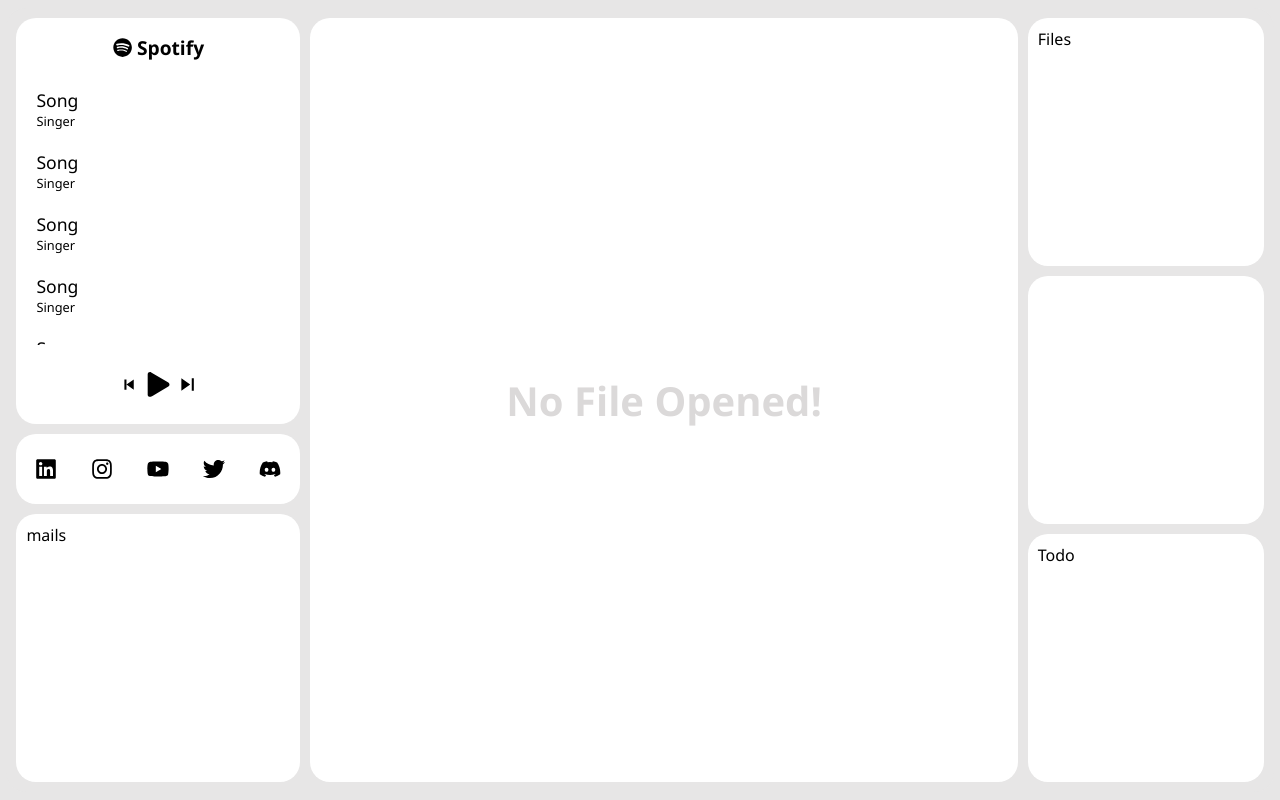
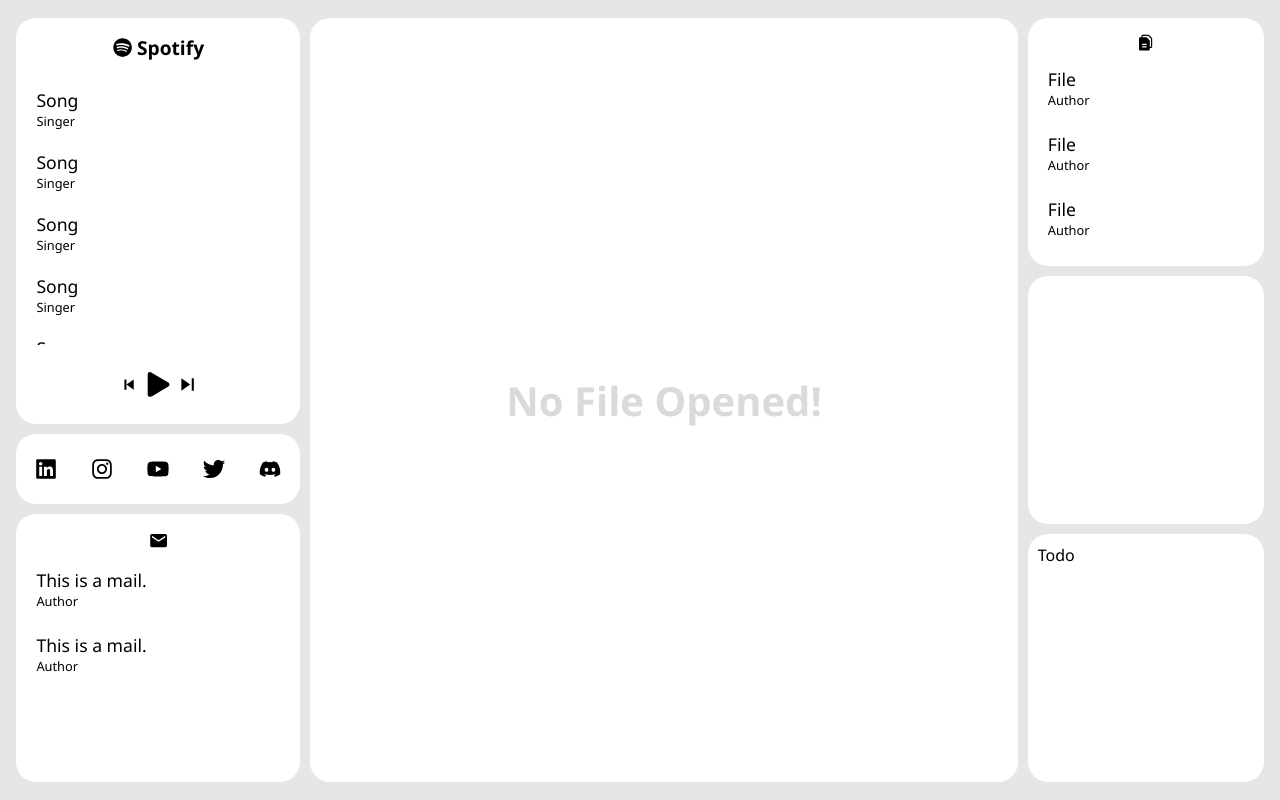
Before and after one commit to RishabhDotasara/ECELL-WEBOPS, a React (Create React App) app: page / in a window 1280 px wide. Built offline with nearby package versions, Linux system fonts and the light colour scheme.

Commit message:
files section added!

```diff
--- a/src/App.css
+++ b/src/App.css
@@ -24,7 +24,7 @@
 
 .main-container
 {
-  /* background: var(--bg-color); */
+  /* background: red; */
   height: 98%;
   width: 99%;
   border-radius: 20px;
@@ -58,7 +58,7 @@
 
 .main-container .ent-panel .spotify-panel
 {
-  flex: 0.5;
+  flex: 0.4;
   border-radius: 20px;
   padding: 10px;
   background: var(--comp-color);
@@ -96,7 +96,6 @@
 .main-container .ent-panel .spotify-panel .spp-songs .song
 {
   background: var(--comp-color);
-  cursor: pointer;
   display: flex;
   padding: 10px;
   border-radius: 10px;
@@ -165,8 +164,60 @@
   border-radius: 20px;
   padding: 10px;
   background: var(--comp-color);
+  display: flex;
+  flex-direction: column;
 }
 
+.main-container .ent-panel .mails-panel .mail-header
+{
+  display: flex;
+  align-items: center;
+  justify-content: center;
+  gap: 5px;
+  background: transparent;
+  flex: 0.1;
+  font-weight: bold;
+  font-size: 1.2rem;
+  padding: 5px;
+}
+
+.main-container .ent-panel .mails-panel .mail-mails
+{
+  display: flex;
+  flex-direction: column;
+  gap: 3px;
+  background: transparent;
+  overflow-y: scroll;
+  flex: 0.8;
+}
+.main-container .ent-panel .mails-panel .mail-mails::-webkit-scrollbar
+{
+  display: none;
+}
+
+.main-container .ent-panel .mails-panel .mail-mails .mail
+{
+  background: var(--comp-color);
+  display: flex;
+  padding: 10px;
+  border-radius: 10px;
+  cursor: pointer;
+  align-items: left ;
+  justify-content: center;
+  flex-direction: column;
+}
+
+.main-container .ent-panel .mails-panel .mail-mails .mail .title
+{
+  font-weight: 500;
+  font-size: 1.1rem;
+  background-color: transparent;
+}
+.main-container .ent-panel .mails-panel .mail-mails .mail .by
+{
+  background: transparent;
+  font-size: .8rem;
+}
 
 /* WORKING AREA  */
 
@@ -227,6 +278,61 @@
   background: var(--comp-color);
 }
 
+.main-container .work-panel .files-panel .files-header
+{
+  display: flex;
+  align-items: center;
+  justify-content: center;
+  gap: 5px;
+  background: transparent;
+  flex: 0.1;
+  font-weight: bold;
+  font-size: 1.2rem;
+  padding: 5px;
+}
+
+
+.main-container .work-panel .files-panel .files-file{
+  flex: 0.8;
+  display: flex;
+  flex-direction: column;
+  gap: 3px;
+  background: transparent;
+  overflow-y: scroll;
+}
+
+.main-container .work-panel .files-panel .files-file::-webkit-scrollbar
+{
+  display: none;
+}
+
+
+
+.main-container .work-panel .files-panel .files-file .file
+{
+  background: var(--comp-color);
+  display: flex;
+  padding: 10px;
+  border-radius: 10px;
+  align-items: left ;
+  cursor: pointer;
+  justify-content: center;
+  flex-direction: column;
+}
+
+.main-container .work-panel .files-panel  .files-file .file .title
+{
+  font-weight: 500;
+  font-size: 1.1rem;
+  background-color: transparent;
+}
+.main-container .work-panel .files-panel  .files-file .file .by
+{
+  background: transparent;
+  font-size: .8rem;
+}
+
+/* TODO PANEL  */
 .main-container .work-panel .todo-panel
 {
   flex: 0.5;
--- /dev/null
+++ b/src/components/Files.js
@@ -0,0 +1,36 @@
+import React, { useState } from 'react'
+import { PiFilesFill } from "react-icons/pi";
+
+export default function Files() {
+
+
+    const [files,setFiles] = useState([
+        {
+            title:"File",
+            by:"Author"
+        },
+        {
+            title:"File",
+            by:"Author"
+        },
+        {
+            title:"File",
+            by:"Author"
+        },
+    ])
+  return (
+    <>
+        <div className="files-header"><PiFilesFill style={{backgroundColor:"white"}}/></div>
+        <div className="files-file">
+            {files.map((file)=>{
+                return (
+                    <div className="file">
+                        <span className='title'>{file.title}</span>
+                        <span className='by'>{file.by}</span>
+                    </div>
+                )
+            })}
+      </div>
+    </>
+  )
+}
--- /dev/null
+++ b/src/components/Mails.js
@@ -0,0 +1,33 @@
+import React, { useState } from 'react'
+import { IoMdMail } from "react-icons/io";
+
+
+export default function Mails() {
+
+    const [mails,setMails] = useState([
+        {
+            title:"This is a mail.",
+            by:"Author"
+        },
+        {
+            title:"This is a mail.",
+            by:"Author"
+        },
+
+    ])
+  return (
+    <>
+      <div className="mail-header"><IoMdMail style={{backgroundColor:"white"}}/></div>
+      <div className="mail-mails">
+            {mails.map((mail)=>{
+                return (
+                    <div className="mail">
+                        <span className='title'>{mail.title}</span>
+                        <span className='by'>{mail.by}</span>
+                    </div>
+                )
+            })}
+      </div>
+    </>
+  )
+}
--- a/src/components/MainContainer.js
+++ b/src/components/MainContainer.js
@@ -2,6 +2,8 @@ import React, { useState } from "react";
 
 import SocialMedia from "./SocialMedia";
 import SpotifyPanel from "./SpotifyPanel";
+import Mails from "./Mails";
+import Files from "./Files";
 
 
 export default function MainContainer() {
@@ -16,7 +18,7 @@ export default function MainContainer() {
         <div className="social-media-panel">
             <SocialMedia/>
         </div>
-        <div className="mails-panel">mails</div>
+        <div className="mails-panel"><Mails/></div>
       </div>
       <div className="working-area">
         {file !== -1 && (
@@ -28,7 +30,7 @@ export default function MainContainer() {
       </div>
       <div className="work-panel">
         {/* <div className="header">Work</div> */}
-        <div className="files-panel">Files</div>
+        <div className="files-panel"><Files/></div>
         <div className="calender-panel">
 
         </div>
```
